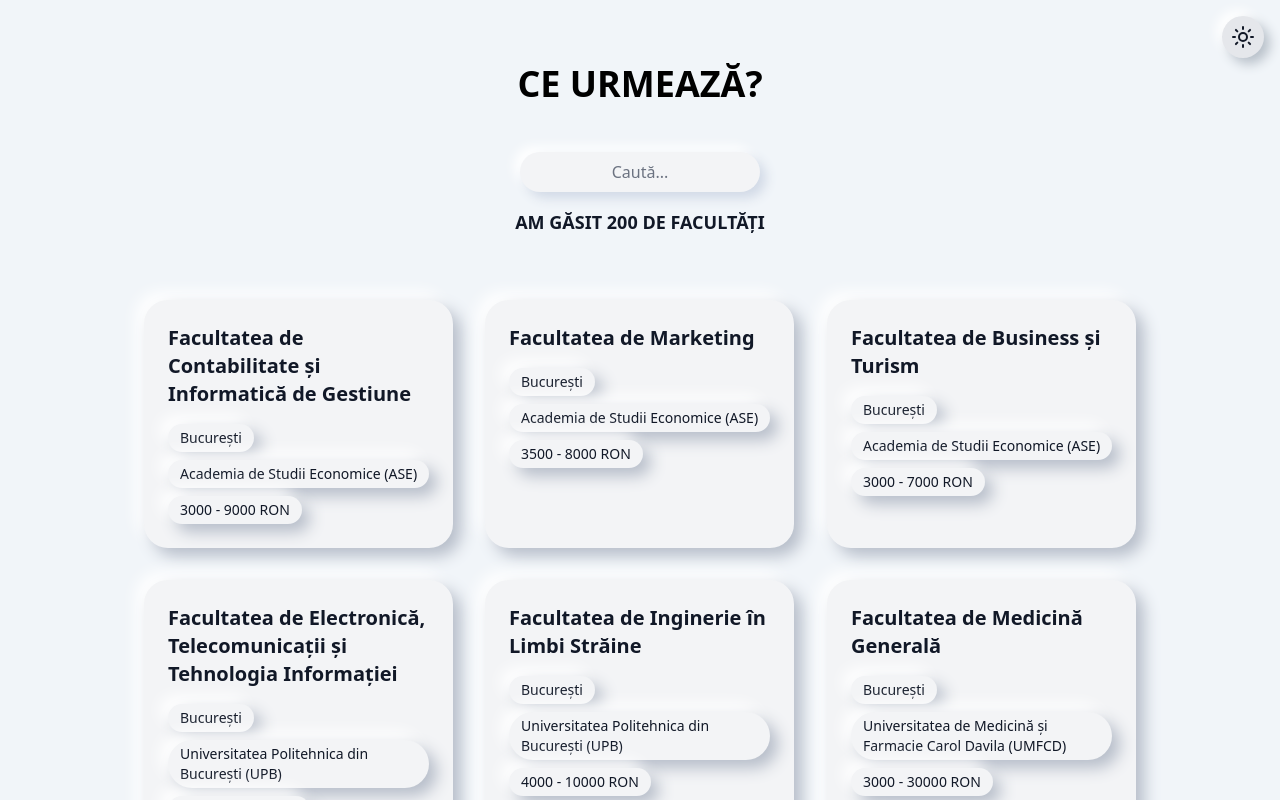
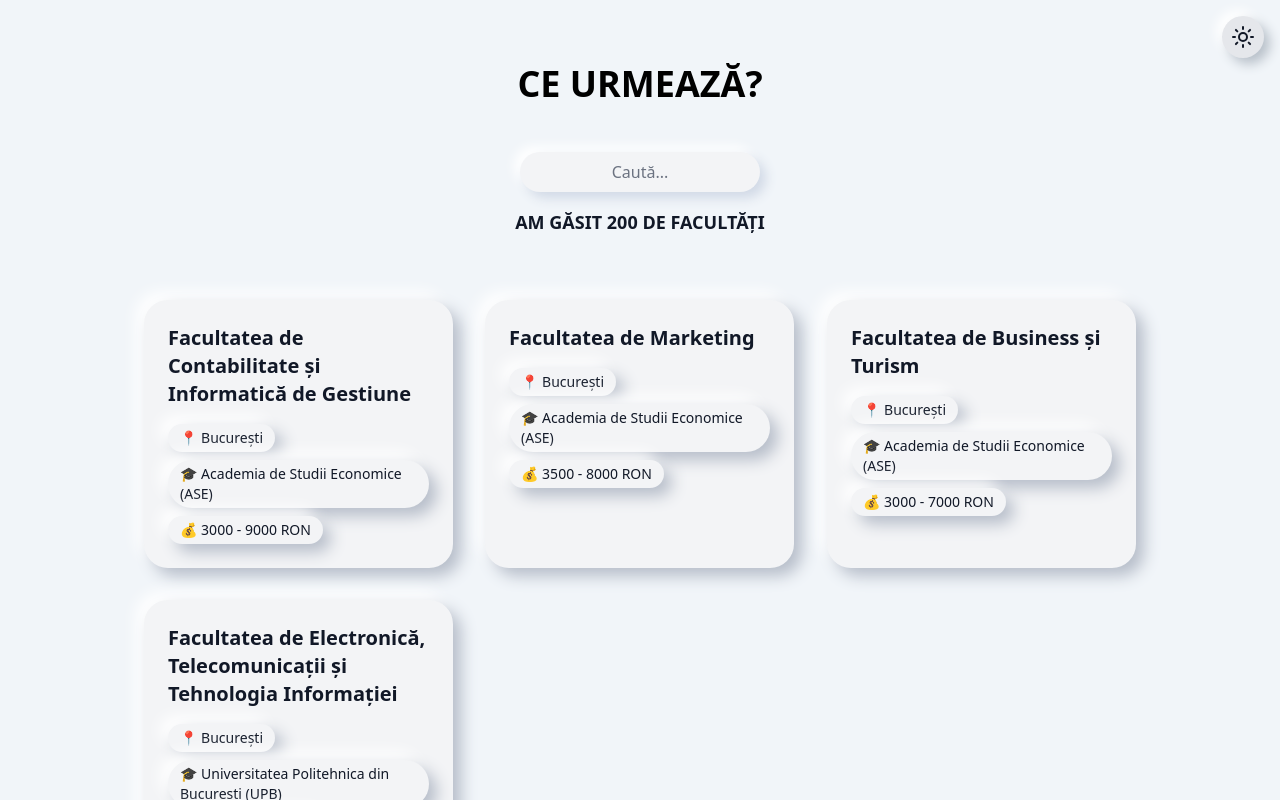
Before and after one commit to Keyrif/ce-urmeaza, a React (Vite) app: page / in a window 1280 px wide. Both pictures are taken after a click on the button "AFIȘEAZĂ TOATE FACULTĂȚILE". Shown: the top 800 px of the page. Built offline with nearby package versions, Linux system fonts and the light colour scheme.

Commit message:
Update ResultsGrid.jsx

```diff
--- a/src/components/ResultsGrid.jsx
+++ b/src/components/ResultsGrid.jsx
@@ -26,7 +26,7 @@ const ResultCard = React.memo(function ResultCard({ f, darkMode, neumorphicShado
           }`}
           style={{ boxShadow: neumorphicShadow }}
         >
-          {f.location}
+          📍 {f.location}
         </div>
         <div
           className={`px-3 py-1 rounded-full text-sm font-medium flex items-center ${
@@ -34,7 +34,7 @@ const ResultCard = React.memo(function ResultCard({ f, darkMode, neumorphicShado
           }`}
           style={{ boxShadow: neumorphicShadow }}
         >
-          {f.university}
+          🎓 {f.university}
         </div>
         <div
           className={`px-3 py-1 rounded-full text-sm font-medium flex items-center ${
@@ -42,7 +42,7 @@ const ResultCard = React.memo(function ResultCard({ f, darkMode, neumorphicShado
           }`}
           style={{ boxShadow: neumorphicShadow }}
         >
-          {f.salary.min} - {f.salary.max} RON
+          💰 {f.salary.min} - {f.salary.max} RON
         </div>
       </div>
     </motion.div>
@@ -51,7 +51,7 @@ const ResultCard = React.memo(function ResultCard({ f, darkMode, neumorphicShado
 
 function ResultsGrid({ results, setSelectedUniversity, darkMode, searched }) {
   const [currentPage, setCurrentPage] = useState(1);
-  const resultsPerPage = 6;
+  const resultsPerPage = 4;
 
   const totalPages = useMemo(() => Math.ceil(results.length / resultsPerPage), [results]);
   const currentResults = useMemo(() => {
@@ -109,10 +109,10 @@ function ResultsGrid({ results, setSelectedUniversity, darkMode, searched }) {
     <div className="flex flex-col items-center w-full">
       <motion.div
         key={currentPage}
-        initial={{ opacity: 0 }}
-        animate={{ opacity: 1 }}
-        exit={{ opacity: 0 }}
-        transition={{ duration: 0.2 }}
+        initial={{ opacity: 0, y: 15 }}
+        animate={{ opacity: 1, y: 0 }}
+        exit={{ opacity: 0, y: -15 }}
+        transition={{ duration: 0.25, ease: "easeOut" }}
         className="mt-12 grid gap-8 md:grid-cols-2 lg:grid-cols-3 w-full max-w-5xl p-4 z-10"
       >
         {currentResults.map((f) => (
@@ -129,6 +129,28 @@ function ResultsGrid({ results, setSelectedUniversity, darkMode, searched }) {
 
       {totalPages > 1 && (
         <div className="flex gap-2 mt-8 flex-wrap justify-center">
+          <button
+            onClick={() => setCurrentPage(1)}
+            disabled={currentPage === 1}
+            className={`w-12 h-12 flex items-center justify-center rounded-3xl transition-transform ${
+              darkMode ? "bg-slate-700 text-cyan-400" : "bg-gray-100 text-gray-800"
+            } disabled:opacity-50 disabled:cursor-not-allowed`}
+            style={{ boxShadow: neumorphicShadow }}
+          >
+            «
+          </button>
+
+          <button
+            onClick={() => setCurrentPage(Math.max(currentPage - 1, 1))}
+            disabled={currentPage === 1}
+            className={`w-12 h-12 flex items-center justify-center rounded-3xl transition-transform ${
+              darkMode ? "bg-slate-700 text-cyan-400" : "bg-gray-100 text-gray-800"
+            } disabled:opacity-50 disabled:cursor-not-allowed`}
+            style={{ boxShadow: neumorphicShadow }}
+          >
+            ‹
+          </button>
+
           {pagesToDisplay.map((pageNumber) => (
             <button
               key={pageNumber}
@@ -147,6 +169,28 @@ function ResultsGrid({ results, setSelectedUniversity, darkMode, searched }) {
               {pageNumber}
             </button>
           ))}
+
+          <button
+            onClick={() => setCurrentPage(Math.min(currentPage + 1, totalPages))}
+            disabled={currentPage === totalPages}
+            className={`w-12 h-12 flex items-center justify-center rounded-3xl transition-transform ${
+              darkMode ? "bg-slate-700 text-cyan-400" : "bg-gray-100 text-gray-800"
+            } disabled:opacity-50 disabled:cursor-not-allowed`}
+            style={{ boxShadow: neumorphicShadow }}
+          >
+            ›
+          </button>
+
+          <button
+            onClick={() => setCurrentPage(totalPages)}
+            disabled={currentPage === totalPages}
+            className={`w-12 h-12 flex items-center justify-center rounded-3xl transition-transform ${
+              darkMode ? "bg-slate-700 text-cyan-400" : "bg-gray-100 text-gray-800"
+            } disabled:opacity-50 disabled:cursor-not-allowed`}
+            style={{ boxShadow: neumorphicShadow }}
+          >
+            »
+          </button>
         </div>
       )}
     </div>
```
